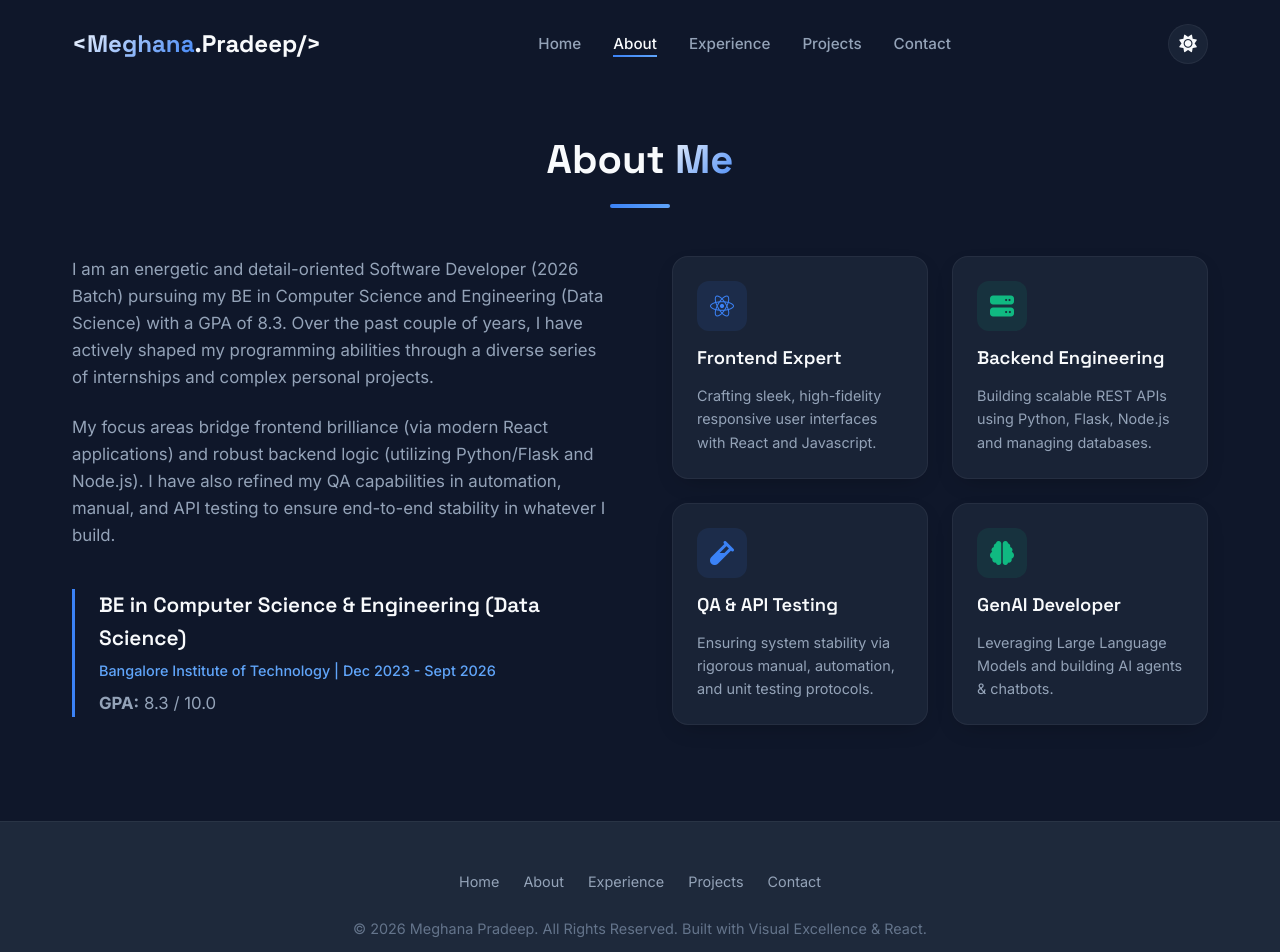
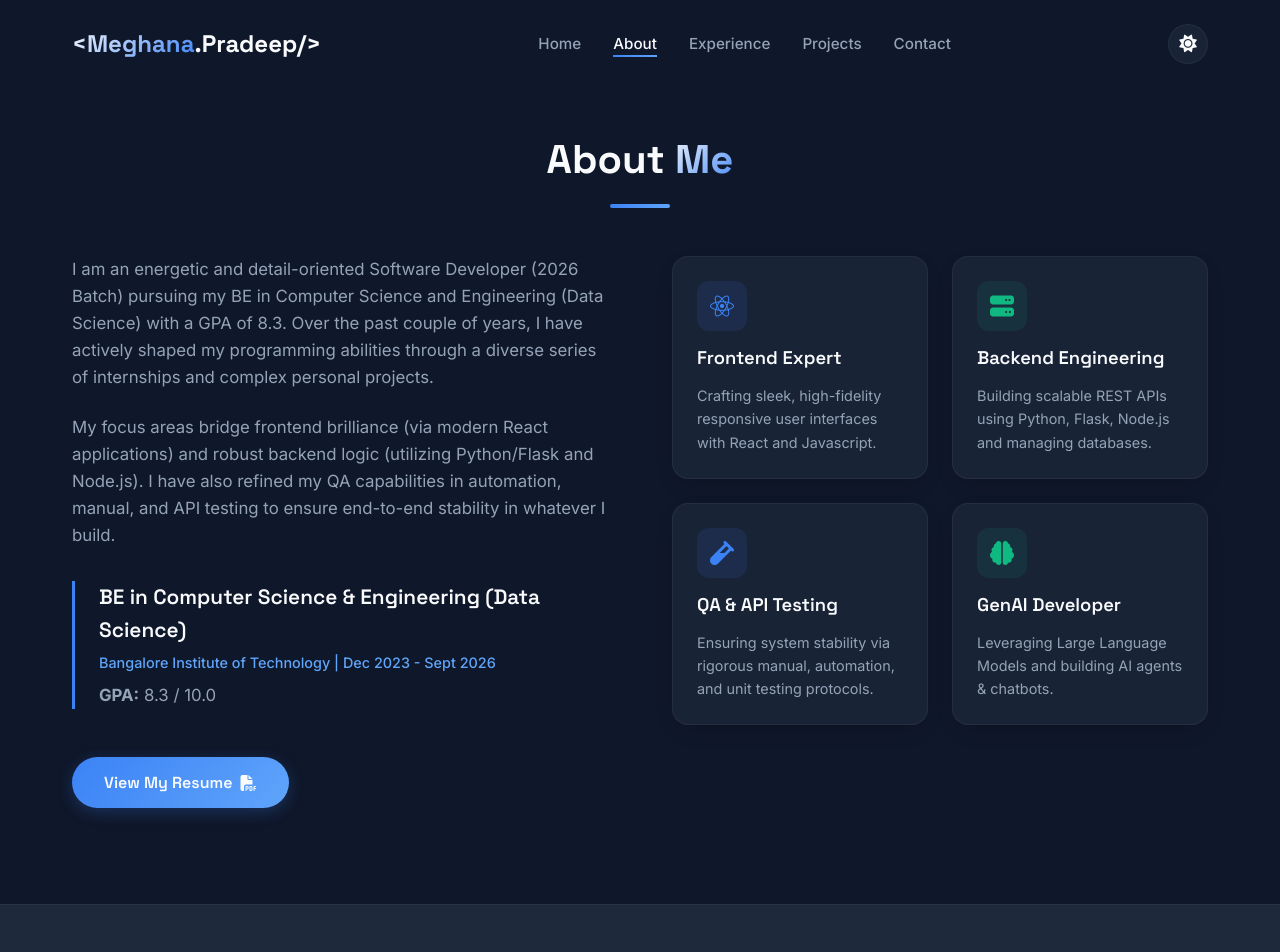
Before and after one commit to Meghana0204/Portfolio, a React (Vite) app: page /about in a window 1280 px wide. Shown: the top 952 px of the page. Built offline with nearby package versions, Linux system fonts and the light colour scheme.

Commit message:
Add resume buttons to home and about sections

```diff
--- a/src/pages/About.jsx
+++ b/src/pages/About.jsx
@@ -57,7 +57,8 @@ const Details = styled.div`
 const EduCard = styled.div`
   border-left: 3px solid ${({ theme }) => theme.accentIndigo};
   padding-left: 1.5rem;
-  margin-top: 1rem;
+  margin-top: 0.5rem;
+  margin-bottom: 0.5rem;
 
   h3 {
     font-family: 'Space Grotesk', sans-serif;
@@ -71,6 +72,30 @@ const EduMeta = styled.div`
   color: ${({ theme }) => theme.accentViolet};
   margin: 0.25rem 0 0.5rem;
   font-weight: 500;
+`;
+
+const ResumeButton = styled.a`
+  align-self: flex-start;
+  display: inline-flex;
+  align-items: center;
+  gap: 0.5rem;
+  padding: 0.8rem 2rem;
+  border-radius: 50px;
+  font-family: 'Space Grotesk', sans-serif;
+  font-size: 1rem;
+  font-weight: 600;
+  text-decoration: none;
+  cursor: pointer;
+  background: ${({ theme }) => theme.gradientBtn};
+  color: ${({ theme }) => theme.textPrimary};
+  box-shadow: 0 4px 15px rgba(59, 130, 246, 0.25);
+  transition: transform 0.3s ease, filter 0.3s ease;
+  margin-top: 1rem;
+
+  &:hover {
+    transform: translateY(-2px);
+    filter: brightness(1.1);
+  }
 `;
 
 const CardsGrid = styled.div`
@@ -143,6 +168,10 @@ export default function About() {
               <EduMeta>Bangalore Institute of Technology | Dec 2023 - Sept 2026</EduMeta>
               <p><strong>GPA:</strong> 8.3 / 10.0</p>
             </EduCard>
+
+            <ResumeButton href="https://drive.google.com/file/d/1IrHe3qNrsxxk3UQTdLNZJbCc9OKlmhhj/view?usp=sharing" target="_blank" rel="noopener noreferrer">
+              View My Resume <i className="fas fa-file-pdf"></i>
+            </ResumeButton>
           </Details>
 
           <CardsGrid>
--- a/src/pages/Home.jsx
+++ b/src/pages/Home.jsx
@@ -127,12 +127,14 @@ const Badge = styled.span`
 
 const CTAs = styled.div`
   display: flex;
-  gap: 1.5rem;
+  flex-wrap: wrap;
+  gap: 1.25rem;
   margin-top: 1rem;
 
   @media (max-width: 480px) {
     flex-direction: column;
     width: 100%;
+    gap: 1rem;
   }
 `;
 
@@ -161,6 +163,35 @@ const Button = styled(Link)`
     background: ${({ $primary, theme }) => ($primary ? '' : theme.bgGlassHover)};
     border-color: ${({ $primary, theme }) => ($primary ? '' : theme.textPrimary)};
     filter: ${({ $primary }) => ($primary ? 'brightness(1.05)' : 'none')};
+  }
+
+  @media (max-width: 480px) {
+    width: 100%;
+  }
+`;
+
+const ExternalButton = styled.a`
+  display: inline-flex;
+  align-items: center;
+  justify-content: center;
+  gap: 0.5rem;
+  padding: 0.8rem 2rem;
+  border-radius: 50px;
+  font-family: 'Space Grotesk', sans-serif;
+  font-size: 1rem;
+  font-weight: 600;
+  text-decoration: none;
+  cursor: pointer;
+  transition: transform 0.3s ease, box-shadow 0.3s ease, filter 0.3s ease;
+
+  background: transparent;
+  color: ${({ theme }) => theme.textPrimary};
+  border: 2px solid ${({ theme }) => theme.borderGlassHover};
+
+  &:hover {
+    transform: translateY(-2px);
+    background: ${({ theme }) => theme.bgGlassHover};
+    border-color: ${({ theme }) => theme.textPrimary};
   }
 
   @media (max-width: 480px) {
@@ -310,6 +341,9 @@ export default function Home() {
               <Button to="/projects" $primary="true">
                 View Projects <i className="fas fa-arrow-right"></i>
               </Button>
+              <ExternalButton href="https://drive.google.com/file/d/1IrHe3qNrsxxk3UQTdLNZJbCc9OKlmhhj/view?usp=sharing" target="_blank" rel="noopener noreferrer">
+                View Resume <i className="fas fa-file-alt"></i>
+              </ExternalButton>
               <Button to="/contact">
                 Get in Touch <i className="fas fa-paper-plane"></i>
               </Button>
```
